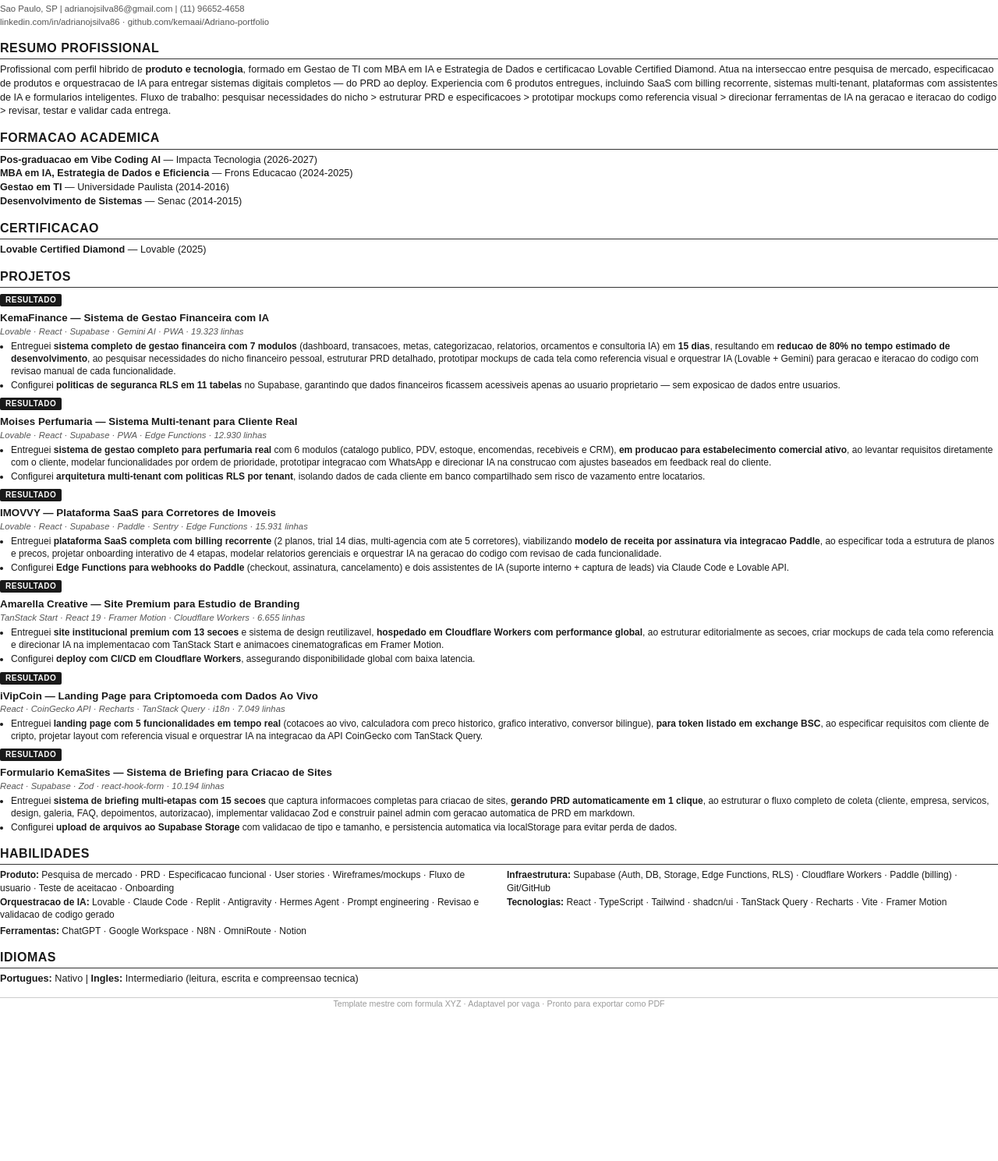
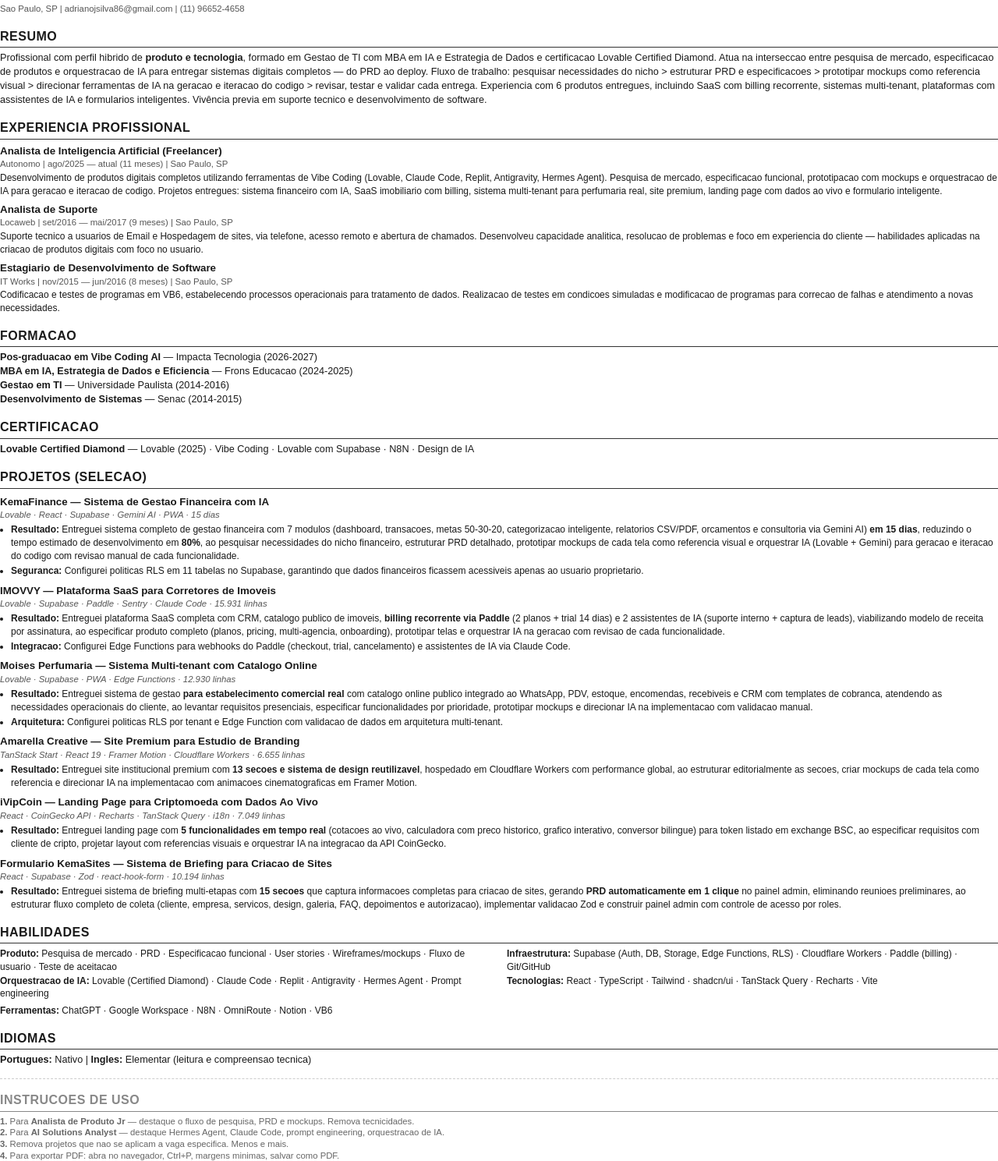
Before and after one commit to kemaai/Adriano-portfolio, a plain HTML site: page CURRICULO-MESTRE.html in a window 1280 px wide. Shown: the part 59-1548 px from the top of the page at 78% size. Before the commit the page ends 1354 px from the top, so only its background shows below. Drawn offline with Linux system fonts and the light colour scheme.

Commit message:
Preenche template com formula XYZ, dados reais e experiencias anteriores

```diff
--- a/CURRICULO-MESTRE.html
+++ b/CURRICULO-MESTRE.html
@@ -6,28 +6,25 @@
   @page { margin: 1.8cm 2.2cm; size: A4; }
   * { margin: 0; padding: 0; box-sizing: border-box; }
   body { font-family: Arial, Helvetica, sans-serif; font-size: 10pt; line-height: 1.4; color: #1a1a1a; }
-
   h1 { font-size: 20pt; font-weight: 700; margin-bottom: 1px; letter-spacing: -0.3px; }
   .subtitle { font-size: 10.5pt; color: #444; margin-bottom: 4px; font-weight: 500; }
   .contact { font-size: 8.5pt; color: #555; line-height: 1.5; margin-bottom: 10px; }
-
-  h2 { font-size: 12pt; font-weight: 600; margin-top: 14px; margin-bottom: 5px; padding-bottom: 2px; border-bottom: 1.2px solid #333; text-transform: uppercase; letter-spacing: 0.5px; }
-
+  h2 { font-size: 12pt; font-weight: 600; margin-top: 16px; margin-bottom: 5px; padding-bottom: 2px; border-bottom: 1.2px solid #333; text-transform: uppercase; letter-spacing: 0.5px; }
   p, li { font-size: 9.5pt; }
-
   .summary { font-size: 9.5pt; line-height: 1.4; margin-bottom: 4px; }
-
-  .item { margin-top: 6px; }
+  .item { margin-top: 8px; }
   .item-header { font-weight: 600; font-size: 10pt; }
   .item-sub { font-size: 8.5pt; color: #555; font-style: italic; }
+  .item-desc { font-size: 9.5pt; margin-top: 2px; }
   .item-bullets { margin: 2px 0 0 14px; }
-  .item-bullets li { margin-bottom: 2px; font-size: 9pt; line-height: 1.35; }
-
+  .item-bullets li { margin-bottom: 2px; font-size: 9pt; }
   .skills-grid { display: flex; gap: 20px; margin-top: 2px; }
   .skills-col { flex: 1; }
   .skills-col p { font-size: 9pt; margin-bottom: 1px; }
-
-  .tag { display: inline-block; background: #1a1a1a; color: #fff; font-size: 7.5pt; padding: 1px 7px; border-radius: 2px; font-weight: 600; letter-spacing: 0.5px; margin-bottom: 6px; }
+  .exp-item { margin-top: 6px; }
+  .exp-header { font-weight: 600; font-size: 10pt; }
+  .exp-sub { font-size: 8.5pt; color: #555; }
+  .exp-desc { font-size: 9pt; margin-top: 1px; }
 </style>
 </head>
 <body>
@@ -35,82 +32,99 @@
 <h1>Adriano Silva</h1>
 <div class="subtitle">Analista de Produto Jr / AI Solutions Analyst</div>
 <div class="contact">
-  Sao Paulo, SP | adrianojsilva86@gmail.com | (11) 96652-4658<br>
-  linkedin.com/in/adrianojsilva86 · github.com/kemaai/Adriano-portfolio
+  Sao Paulo, SP | adrianojsilva86@gmail.com | (11) 96652-4658
 </div>
 
-<h2>Resumo Profissional</h2>
+<h2>Resumo</h2>
 <p class="summary">
-Profissional com perfil hibrido de <strong>produto e tecnologia</strong>, formado em Gestao de TI com MBA em IA e Estrategia de Dados e certificacao Lovable Certified Diamond. Atua na interseccao entre pesquisa de mercado, especificacao de produtos e orquestracao de IA para entregar sistemas digitais completos — do PRD ao deploy. Experiencia com 6 produtos entregues, incluindo SaaS com billing recorrente, sistemas multi-tenant, plataformas com assistentes de IA e formularios inteligentes. Fluxo de trabalho: pesquisar necessidades do nicho > estruturar PRD e especificacoes > prototipar mockups como referencia visual > direcionar ferramentas de IA na geracao e iteracao do codigo > revisar, testar e validar cada entrega.
+Profissional com perfil hibrido de <strong>produto e tecnologia</strong>, formado em Gestao de TI com MBA em IA e Estrategia de Dados e certificacao Lovable Certified Diamond. Atua na interseccao entre pesquisa de mercado, especificacao de produtos e orquestracao de IA para entregar sistemas digitais completos — do PRD ao deploy. Fluxo de trabalho: pesquisar necessidades do nicho > estruturar PRD e especificacoes > prototipar mockups como referencia visual > direcionar ferramentas de IA na geracao e iteracao do codigo > revisar, testar e validar cada entrega. Experiencia com 6 produtos entregues, incluindo SaaS com billing recorrente, sistemas multi-tenant, plataformas com assistentes de IA e formularios inteligentes. Vivência previa em suporte tecnico e desenvolvimento de software.
 </p>
 
-<h2>Formacao Academica</h2>
+<h2>Experiencia Profissional</h2>
+
+<div class="exp-item">
+  <div class="exp-header">Analista de Inteligencia Artificial (Freelancer)</div>
+  <div class="exp-sub">Autonomo | ago/2025 — atual (11 meses) | Sao Paulo, SP</div>
+  <div class="exp-desc">
+    Desenvolvimento de produtos digitais completos utilizando ferramentas de Vibe Coding (Lovable, Claude Code, Replit, Antigravity, Hermes Agent). Pesquisa de mercado, especificacao funcional, prototipacao com mockups e orquestracao de IA para geracao e iteracao de codigo. Projetos entregues: sistema financeiro com IA, SaaS imobiliario com billing, sistema multi-tenant para perfumaria real, site premium, landing page com dados ao vivo e formulario inteligente.
+  </div>
+</div>
+
+<div class="exp-item">
+  <div class="exp-header">Analista de Suporte</div>
+  <div class="exp-sub">Locaweb | set/2016 — mai/2017 (9 meses) | Sao Paulo, SP</div>
+  <div class="exp-desc">
+    Suporte tecnico a usuarios de Email e Hospedagem de sites, via telefone, acesso remoto e abertura de chamados. Desenvolveu capacidade analitica, resolucao de problemas e foco em experiencia do cliente — habilidades aplicadas na criacao de produtos digitais com foco no usuario.
+  </div>
+</div>
+
+<div class="exp-item">
+  <div class="exp-header">Estagiario de Desenvolvimento de Software</div>
+  <div class="exp-sub">IT Works | nov/2015 — jun/2016 (8 meses) | Sao Paulo, SP</div>
+  <div class="exp-desc">
+    Codificacao e testes de programas em VB6, estabelecendo processos operacionais para tratamento de dados. Realizacao de testes em condicoes simuladas e modificacao de programas para correcao de falhas e atendimento a novas necessidades.
+  </div>
+</div>
+
+<h2>Formacao</h2>
 <p><strong>Pos-graduacao em Vibe Coding AI</strong> — Impacta Tecnologia (2026-2027)</p>
 <p><strong>MBA em IA, Estrategia de Dados e Eficiencia</strong> — Frons Educacao (2024-2025)</p>
 <p><strong>Gestao em TI</strong> — Universidade Paulista (2014-2016)</p>
 <p><strong>Desenvolvimento de Sistemas</strong> — Senac (2014-2015)</p>
 
 <h2>Certificacao</h2>
-<p><strong>Lovable Certified Diamond</strong> — Lovable (2025)</p>
+<p><strong>Lovable Certified Diamond</strong> — Lovable (2025) · Vibe Coding · Lovable com Supabase · N8N · Design de IA</p>
 
-<h2>Projetos</h2>
+<h2>Projetos (Selecao)</h2>
 
 <div class="item">
-  <div class="tag">RESULTADO</div>
   <div class="item-header">KemaFinance — Sistema de Gestao Financeira com IA</div>
-  <div class="item-sub">Lovable · React · Supabase · Gemini AI · PWA · 19.323 linhas</div>
+  <div class="item-sub">Lovable · React · Supabase · Gemini AI · PWA · 15 dias</div>
   <ul class="item-bullets">
-    <li>Entreguei <strong>sistema completo de gestao financeira com 7 modulos</strong> (dashboard, transacoes, metas, categorizacao, relatorios, orcamentos e consultoria IA) em <strong>15 dias</strong>, resultando em <strong>reducao de 80% no tempo estimado de desenvolvimento</strong>, ao pesquisar necessidades do nicho financeiro pessoal, estruturar PRD detalhado, prototipar mockups de cada tela como referencia visual e orquestrar IA (Lovable + Gemini) para geracao e iteracao do codigo com revisao manual de cada funcionalidade.</li>
-    <li>Configurei <strong>politicas de seguranca RLS em 11 tabelas</strong> no Supabase, garantindo que dados financeiros ficassem acessiveis apenas ao usuario proprietario — sem exposicao de dados entre usuarios.</li>
+    <li><strong>Resultado:</strong> Entreguei sistema completo de gestao financeira com 7 modulos (dashboard, transacoes, metas 50-30-20, categorizacao inteligente, relatorios CSV/PDF, orcamentos e consultoria via Gemini AI) <strong>em 15 dias</strong>, reduzindo o tempo estimado de desenvolvimento em <strong>80%</strong>, ao pesquisar necessidades do nicho financeiro, estruturar PRD detalhado, prototipar mockups de cada tela como referencia visual e orquestrar IA (Lovable + Gemini) para geracao e iteracao do codigo com revisao manual de cada funcionalidade.</li>
+    <li><strong>Seguranca:</strong> Configurei politicas RLS em 11 tabelas no Supabase, garantindo que dados financeiros ficassem acessiveis apenas ao usuario proprietario.</li>
   </ul>
 </div>
 
 <div class="item">
-  <div class="tag">RESULTADO</div>
-  <div class="item-header">Moises Perfumaria — Sistema Multi-tenant para Cliente Real</div>
-  <div class="item-sub">Lovable · React · Supabase · PWA · Edge Functions · 12.930 linhas</div>
+  <div class="item-header">IMOVVY — Plataforma SaaS para Corretores de Imoveis</div>
+  <div class="item-sub">Lovable · Supabase · Paddle · Sentry · Claude Code · 15.931 linhas</div>
   <ul class="item-bullets">
-    <li>Entreguei <strong>sistema de gestao completo para perfumaria real</strong> com 6 modulos (catalogo publico, PDV, estoque, encomendas, recebiveis e CRM), <strong>em producao para estabelecimento comercial ativo</strong>, ao levantar requisitos diretamente com o cliente, modelar funcionalidades por ordem de prioridade, prototipar integracao com WhatsApp e direcionar IA na construcao com ajustes baseados em feedback real do cliente.</li>
-    <li>Configurei <strong>arquitetura multi-tenant com politicas RLS por tenant</strong>, isolando dados de cada cliente em banco compartilhado sem risco de vazamento entre locatarios.</li>
+    <li><strong>Resultado:</strong> Entreguei plataforma SaaS completa com CRM, catalogo publico de imoveis, <strong>billing recorrente via Paddle</strong> (2 planos + trial 14 dias) e 2 assistentes de IA (suporte interno + captura de leads), viabilizando modelo de receita por assinatura, ao especificar produto completo (planos, pricing, multi-agencia, onboarding), prototipar telas e orquestrar IA na geracao com revisao de cada funcionalidade.</li>
+    <li><strong>Integracao:</strong> Configurei Edge Functions para webhooks do Paddle (checkout, trial, cancelamento) e assistentes de IA via Claude Code.</li>
   </ul>
 </div>
 
 <div class="item">
-  <div class="tag">RESULTADO</div>
-  <div class="item-header">IMOVVY — Plataforma SaaS para Corretores de Imoveis</div>
-  <div class="item-sub">Lovable · React · Supabase · Paddle · Sentry · Edge Functions · 15.931 linhas</div>
+  <div class="item-header">Moises Perfumaria — Sistema Multi-tenant com Catalogo Online</div>
+  <div class="item-sub">Lovable · Supabase · PWA · Edge Functions · 12.930 linhas</div>
   <ul class="item-bullets">
-    <li>Entreguei <strong>plataforma SaaS completa com billing recorrente</strong> (2 planos, trial 14 dias, multi-agencia com ate 5 corretores), viabilizando <strong>modelo de receita por assinatura via integracao Paddle</strong>, ao especificar toda a estrutura de planos e precos, projetar onboarding interativo de 4 etapas, modelar relatorios gerenciais e orquestrar IA na geracao do codigo com revisao de cada funcionalidade.</li>
-    <li>Configurei <strong>Edge Functions para webhooks do Paddle</strong> (checkout, assinatura, cancelamento) e dois assistentes de IA (suporte interno + captura de leads) via Claude Code e Lovable API.</li>
+    <li><strong>Resultado:</strong> Entreguei sistema de gestao <strong>para estabelecimento comercial real</strong> com catalogo online publico integrado ao WhatsApp, PDV, estoque, encomendas, recebiveis e CRM com templates de cobranca, atendendo as necessidades operacionais do cliente, ao levantar requisitos presenciais, especificar funcionalidades por prioridade, prototipar mockups e direcionar IA na implementacao com validacao manual.</li>
+    <li><strong>Arquitetura:</strong> Configurei politicas RLS por tenant e Edge Function com validacao de dados em arquitetura multi-tenant.</li>
   </ul>
 </div>
 
 <div class="item">
-  <div class="tag">RESULTADO</div>
   <div class="item-header">Amarella Creative — Site Premium para Estudio de Branding</div>
   <div class="item-sub">TanStack Start · React 19 · Framer Motion · Cloudflare Workers · 6.655 linhas</div>
   <ul class="item-bullets">
-    <li>Entreguei <strong>site institucional premium com 13 secoes</strong> e sistema de design reutilizavel, <strong>hospedado em Cloudflare Workers com performance global</strong>, ao estruturar editorialmente as secoes, criar mockups de cada tela como referencia e direcionar IA na implementacao com TanStack Start e animacoes cinematograficas em Framer Motion.</li>
-    <li>Configurei <strong>deploy com CI/CD em Cloudflare Workers</strong>, assegurando disponibilidade global com baixa latencia.</li>
+    <li><strong>Resultado:</strong> Entreguei site institucional premium com <strong>13 secoes e sistema de design reutilizavel</strong>, hospedado em Cloudflare Workers com performance global, ao estruturar editorialmente as secoes, criar mockups de cada tela como referencia e direcionar IA na implementacao com animacoes cinematograficas em Framer Motion.</li>
   </ul>
 </div>
 
 <div class="item">
-  <div class="tag">RESULTADO</div>
   <div class="item-header">iVipCoin — Landing Page para Criptomoeda com Dados Ao Vivo</div>
   <div class="item-sub">React · CoinGecko API · Recharts · TanStack Query · i18n · 7.049 linhas</div>
   <ul class="item-bullets">
-    <li>Entreguei <strong>landing page com 5 funcionalidades em tempo real</strong> (cotacoes ao vivo, calculadora com preco historico, grafico interativo, conversor bilingue), <strong>para token listado em exchange BSC</strong>, ao especificar requisitos com cliente de cripto, projetar layout com referencia visual e orquestrar IA na integracao da API CoinGecko com TanStack Query.</li>
+    <li><strong>Resultado:</strong> Entreguei landing page com <strong>5 funcionalidades em tempo real</strong> (cotacoes ao vivo, calculadora com preco historico, grafico interativo, conversor bilingue) para token listado em exchange BSC, ao especificar requisitos com cliente de cripto, projetar layout com referencias visuais e orquestrar IA na integracao da API CoinGecko.</li>
   </ul>
 </div>
 
 <div class="item">
-  <div class="tag">RESULTADO</div>
   <div class="item-header">Formulario KemaSites — Sistema de Briefing para Criacao de Sites</div>
   <div class="item-sub">React · Supabase · Zod · react-hook-form · 10.194 linhas</div>
   <ul class="item-bullets">
-    <li>Entreguei <strong>sistema de briefing multi-etapas com 15 secoes</strong> que captura informacoes completas para criacao de sites, <strong>gerando PRD automaticamente em 1 clique</strong>, ao estruturar o fluxo completo de coleta (cliente, empresa, servicos, design, galeria, FAQ, depoimentos, autorizacao), implementar validacao Zod e construir painel admin com geracao automatica de PRD em markdown.</li>
-    <li>Configurei <strong>upload de arquivos ao Supabase Storage</strong> com validacao de tipo e tamanho, e persistencia automatica via localStorage para evitar perda de dados.</li>
+    <li><strong>Resultado:</strong> Entreguei sistema de briefing multi-etapas com <strong>15 secoes</strong> que captura informacoes completas para criacao de sites, gerando <strong>PRD automaticamente em 1 clique</strong> no painel admin, eliminando reunioes preliminares, ao estruturar fluxo completo de coleta (cliente, empresa, servicos, design, galeria, FAQ, depoimentos e autorizacao), implementar validacao Zod e construir painel admin com controle de acesso por roles.</li>
   </ul>
 </div>
 
@@ -118,22 +132,29 @@
 
 <div class="skills-grid">
 <div class="skills-col">
-  <p><strong>Produto:</strong> Pesquisa de mercado · PRD · Especificacao funcional · User stories · Wireframes/mockups · Fluxo de usuario · Teste de aceitacao · Onboarding</p>
-  <p><strong>Orquestracao de IA:</strong> Lovable · Claude Code · Replit · Antigravity · Hermes Agent · Prompt engineering · Revisao e validacao de codigo gerado</p>
+  <p><strong>Produto:</strong> Pesquisa de mercado · PRD · Especificacao funcional · User stories · Wireframes/mockups · Fluxo de usuario · Teste de aceitacao</p>
+  <p><strong>Orquestracao de IA:</strong> Lovable (Certified Diamond) · Claude Code · Replit · Antigravity · Hermes Agent · Prompt engineering</p>
 </div>
 <div class="skills-col">
   <p><strong>Infraestrutura:</strong> Supabase (Auth, DB, Storage, Edge Functions, RLS) · Cloudflare Workers · Paddle (billing) · Git/GitHub</p>
-  <p><strong>Tecnologias:</strong> React · TypeScript · Tailwind · shadcn/ui · TanStack Query · Recharts · Vite · Framer Motion</p>
+  <p><strong>Tecnologias:</strong> React · TypeScript · Tailwind · shadcn/ui · TanStack Query · Recharts · Vite</p>
 </div>
 </div>
 
-<p style="font-size:9pt; margin-top:3px;"><strong>Ferramentas:</strong> ChatGPT · Google Workspace · N8N · OmniRoute · Notion</p>
+<p style="font-size:9pt; margin-top:4px;"><strong>Ferramentas:</strong> ChatGPT · Google Workspace · N8N · OmniRoute · Notion · VB6</p>
 
 <h2>Idiomas</h2>
-<p><strong>Portugues:</strong> Nativo | <strong>Ingles:</strong> Intermediario (leitura, escrita e compreensao tecnica)</p>
+<p><strong>Portugues:</strong> Nativo | <strong>Ingles:</strong> Elementar (leitura e compreensao tecnica)</p>
 
-<hr style="margin-top:14px; border:none; border-top:1px solid #ccc;">
-<p style="font-size:8pt; color:#999; text-align:center;">Template mestre com formula XYZ · Adaptavel por vaga · Pronto para exportar como PDF</p>
+<hr style="margin-top:14px; border:none; border-top:1px dashed #ccc;">
+
+<h2 style="border-bottom-color:#888; color:#888;">Instrucoes de Uso</h2>
+<p style="font-size:8.5pt; color:#666; line-height:1.3;">
+<strong>1.</strong> Para <strong>Analista de Produto Jr</strong> — destaque o fluxo de pesquisa, PRD e mockups. Remova tecnicidades.<br>
+<strong>2.</strong> Para <strong>AI Solutions Analyst</strong> — destaque Hermes Agent, Claude Code, prompt engineering, orquestracao de IA.<br>
+<strong>3.</strong> Remova projetos que nao se aplicam a vaga especifica. Menos e mais.<br>
+<strong>4.</strong> Para exportar PDF: abra no navegador, Ctrl+P, margens minimas, salvar como PDF.
+</p>
 
 </body>
 </html>
```
